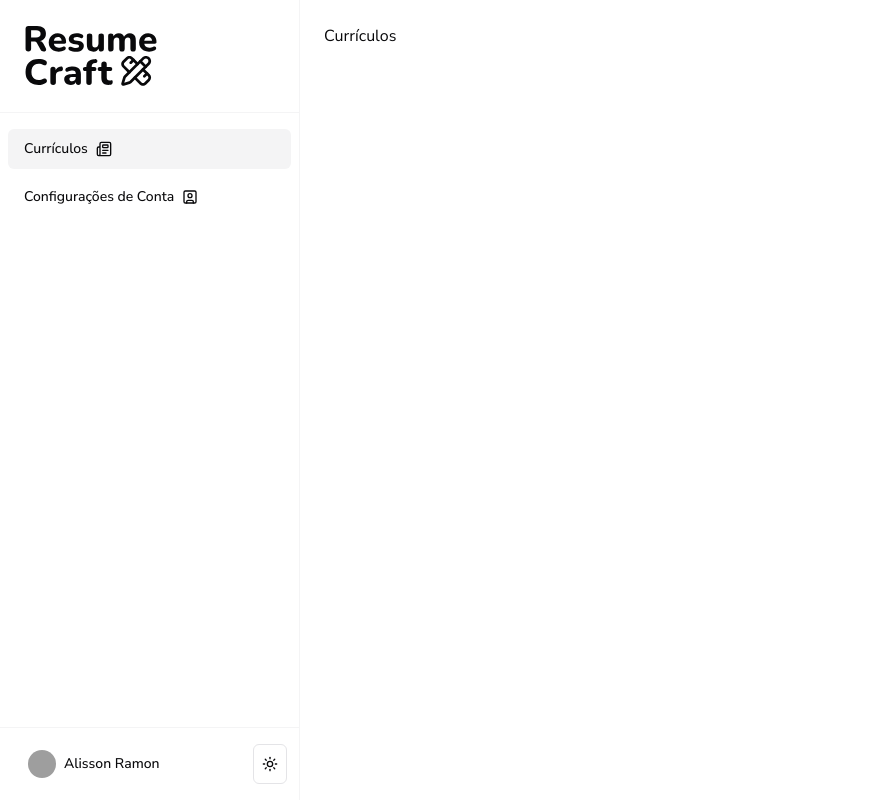
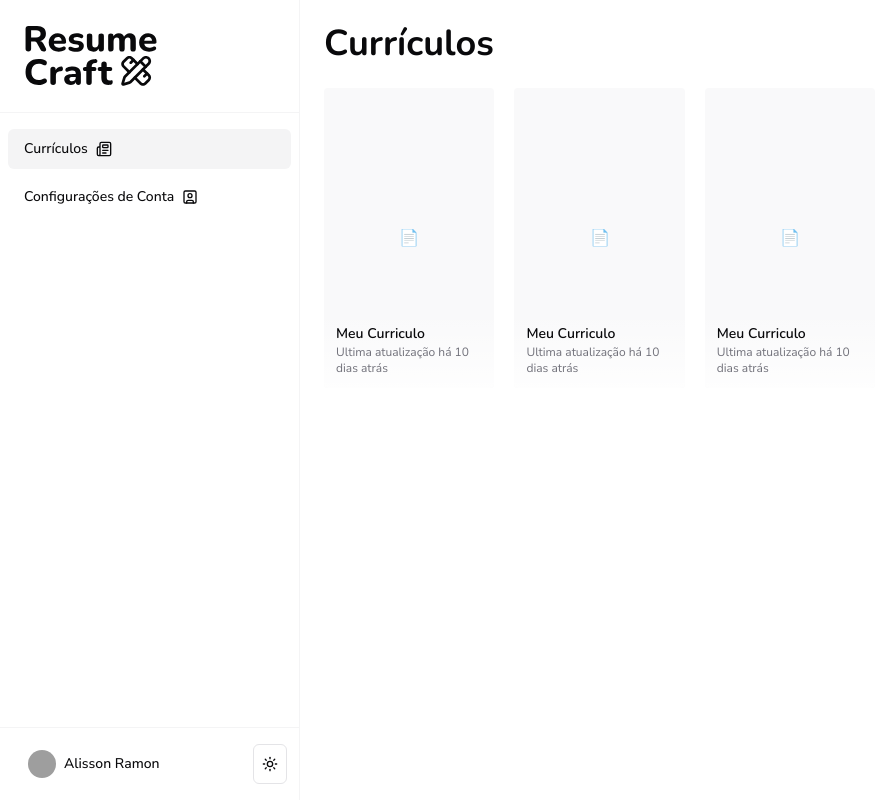
Before and after one commit to Ramonprog/resume-craft, a Next.js app: page /dashboard/resumes in a window 1280 px wide. Shown: the whole page, without its empty margins (0-888 px from the left). Built offline with nearby package versions, Linux system fonts and the light colour scheme; grey boxes are pictures that could not be loaded.

Commit message:
feat: fianlizando layute do card

```diff
--- a/src/app/dashboard/resumes/page.tsx
+++ b/src/app/dashboard/resumes/page.tsx
@@ -1,7 +1,11 @@
+import { ResumesList } from "@/components/pages/dashboard/resumes/resumes-list";
+
 export default function DashboardResumesPage() {
   return (
     <>
-      Currículos
+      <h1 className="text-4xl font-title font-bold mb-6">Currículos</h1>
+
+      <ResumesList />
     </>
   );
 }
--- /dev/null
+++ b/src/components/pages/dashboard/resumes/resume-card.tsx
@@ -0,0 +1,28 @@
+import Link from "next/link";
+
+
+type ResumeCardButtonProps = {
+  icon?: React.ReactNode;
+  description: string;
+  title: string;
+};
+
+export function ResumeCardButton({ icon, description, title }: ResumeCardButtonProps) {
+  return (
+    <button className="w-full h-[300px] bg-muted/50 rounded border-muted-foreground/20 flex items-center justify-center relative outline-none overflow-hidden hover:brightness-105 dark:hover:brightness-125 transition-all ">
+      {icon}
+      <div className="absolute w-full left-0 bottom-0 p-3 text-left bg-gradient-to-t from-background/80">
+        <p className="text-sm font-semibold font-title">{title}</p>
+        <span className="block text-xs text-muted-foreground">{description}</span>
+      </div>
+    </button >
+  )
+}
+
+export function ResumeCard() {
+  return (
+    <Link href="/dashboard/resumes/example" className="block w-full">
+      <ResumeCardButton title="Meu Curriculo" description="Ultima atualização há 10 dias atrás" icon={<span className="text-accent">📄</span>} />
+    </Link>
+  )
+}
--- /dev/null
+++ b/src/components/pages/dashboard/resumes/resumes-list.tsx
@@ -0,0 +1,11 @@
+import { ResumeCard } from "./resume-card";
+
+export function ResumesList() {
+  return (
+    <section className="grid grid-cols-2 md:grid-cols-3 lg:grid-cols-4 xl:grid-cols-5 auto-rows-max gap-4 lg:gap-5 flex-1">
+      <ResumeCard />
+      <ResumeCard />
+      <ResumeCard />
+    </section>
+  );
+}
```
